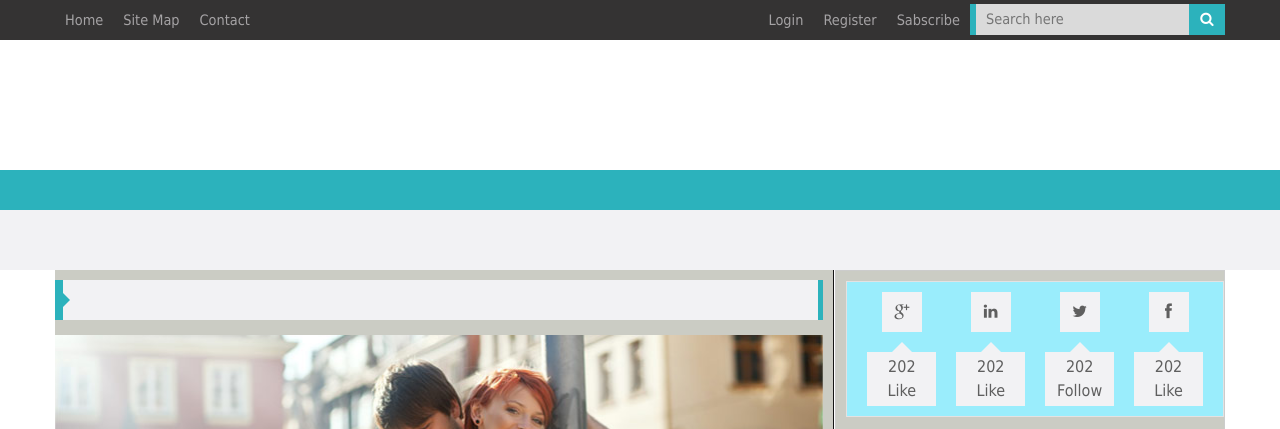
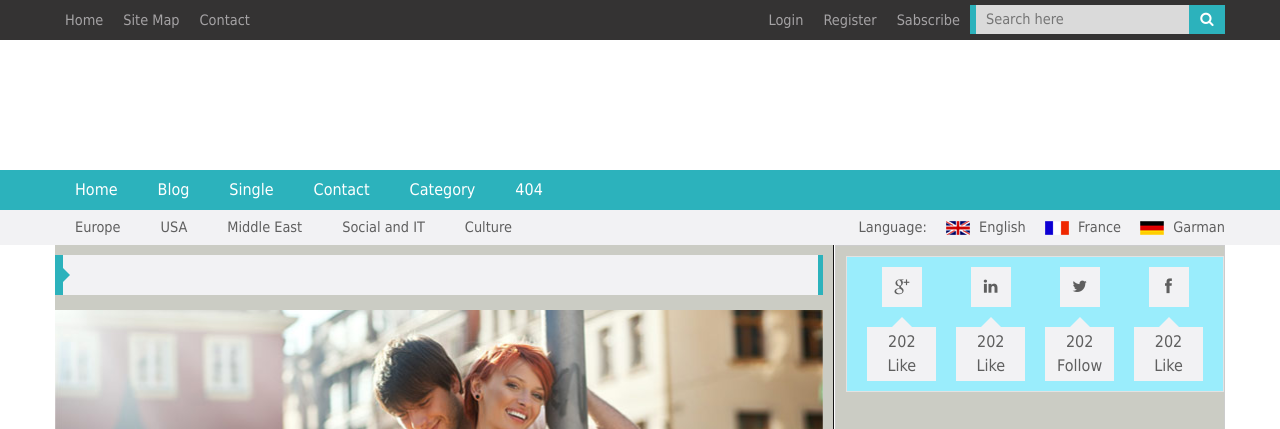
Before and after one commit to abestuzhev/Daily_News, a plain HTML site: page index.html in a window 1280 px wide. Shown: the top 429 px of the page. Drawn offline with Linux system fonts and the light colour scheme.

Commit message:
nav и lang

```diff
--- a/css/style.css
+++ b/css/style.css
@@ -68,7 +68,7 @@ time{
 	text-decoration: none;
 	text-align:center;
 }
-.read-more:hover, input[type="submit"]:hover, button{
+.read-more:hover, input[type="submit"]:hover, .header-form button:hover, .nav a:hover{
 	background: #68C7CE;
 	color:#fff;
 }
@@ -100,7 +100,7 @@ time{
 
 /*clearfix
 /***************************************************/
-.header::after, .header-nav::after, .registration::after, .main::after, .gallery::after, .post::after, .social::after, .mini-post::after,.newslater::after, .footer::after{
+.header::after, .header-nav::after, .registration::after, .nav::after, .lang::after, .main::after, .gallery::after, .post::after, .social::after, .mini-post::after,.newslater::after, .footer::after{
 	content:'';
 	display:table;
 	clear: both;
@@ -171,11 +171,11 @@ time{
 	font-family: FFontAwesome;
 	width:255px;
 	margin: 0;
-	padding: 4px 0;
+	padding: 5px 0;
 }
 .header-form input{
 	width:100%;
-	line-height:29px;
+	line-height:27px;
 	border:none;
 	outline:0;
 	padding-left: 10px;
@@ -183,9 +183,10 @@ time{
 	background: #dadada;
 }
 .header-form button{
-	line-height:29px;
+	line-height:27px;
 	background: #2CB2BC;
 	border:none;
+	color:#fff;
 	padding-right: 11px;
 	padding-left: 11px;
 }
@@ -201,14 +202,55 @@ time{
 	background: #fff;
 	height:130px;
 }
+/*nav*/
+/*************************/
 .nav{
 	background: #2CB2BC;
 	height:40px;
 }
+.nav>li{
+	float: left;
+	line-height:40px;
+}
+.nav a{
+	display: block;
+	padding: 0px 20px;
+	color:#fff;
+}
+/*lang*/
+/*************************/
 .lang{
 	background: #F2F2F4;
-	height:60px;
+	height:35px;
+	font-size: .9em;
+	color:#5f5f5f;
 }
+.lang a, .lang span{
+	line-height: 35px;
+}
+.lang-country li{
+	float: left;
+}
+.lang-country a{
+	display: block;
+	padding: 0px 20px
+}
+
+.lang-country a:hover{
+	background: #ECEDE9;
+}
+.language{
+	float: right;
+}
+.language a{
+	padding-left: 15px;
+}
+
+.language img{
+	vertical-align: middle;
+	margin-right: 5px;
+}
+
 /*content*/
 /***************************************************/
 .content{
--- a/index.html
+++ b/index.html
@@ -28,10 +28,6 @@
 							<button></button>
 						</form>
 					</div>
-				<!-- <form action="" class="header-form float-right">
-					<input type="text">
-					<input type="submit">
-				</form> -->
 				<ul class="header-nav float-right">
 					<li><a href="#">Login</a></li>
 					<li><a href="#">Register</a></li>
@@ -40,6 +36,7 @@
 			</div> <!-- end layout-center -->
 		</div>
 		<!-- END registration -->
+
 		<!-- BEGIN logoBan -->
 		<div class="logoBan">
 			<div class="layout-center"><!-- start layout-center -->
@@ -47,17 +44,46 @@
 			</div> <!-- end layout-center -->
 		</div>
 		<!-- END logoBan -->
+
 		<!-- BEGIN nav -->
 		<div class="nav">
 			<div class="layout-center"><!-- start layout-center -->
-
+				<ul class="nav">
+					<li><a href="#">Home</a></li>
+					<li><a href="#">Blog</a></li>
+					<li><a href="#">Single</a></li>
+					<li><a href="#">Contact</a></li>
+					<li><a href="#">Category</a></li>
+					<li><a href="#">404</a></li>
+				</ul>
 			</div> <!-- end layout-center -->
 		</div>
 		<!-- END nav -->
 		<!-- BEGIN lang -->
 		<div class="lang">
 			<div class="layout-center"><!-- start layout-center -->
-
+				<ul class="lang-country">
+					<li><a href="#">Europe</a></li>
+					<li><a href="#">USA</a></li>
+					<li><a href="#">Middle East</a></li>
+					<li><a href="#">Social and IT</a></li>
+					<li><a href="#">Culture</a></li>
+				</ul>
+				<div class="language">
+					<span>Language:</span>
+					<a href="#">
+						<img src="img/uk.png" height="14" width="24" alt="">
+						English
+					</a>
+					<a href="#">
+						<img src="img/france.png" height="14" width="24" alt="">
+						France
+					</a>
+					<a href="#">
+						<img src="img/garman.png" height="14" width="24" alt="">
+						Garman
+					</a>
+				</div>
 			</div> <!-- end layout-center -->
 		</div>
 		<!-- END lang -->
```
Also changed, not shown: img/france.png (added), img/garman.png (added), img/uk.png (added).
